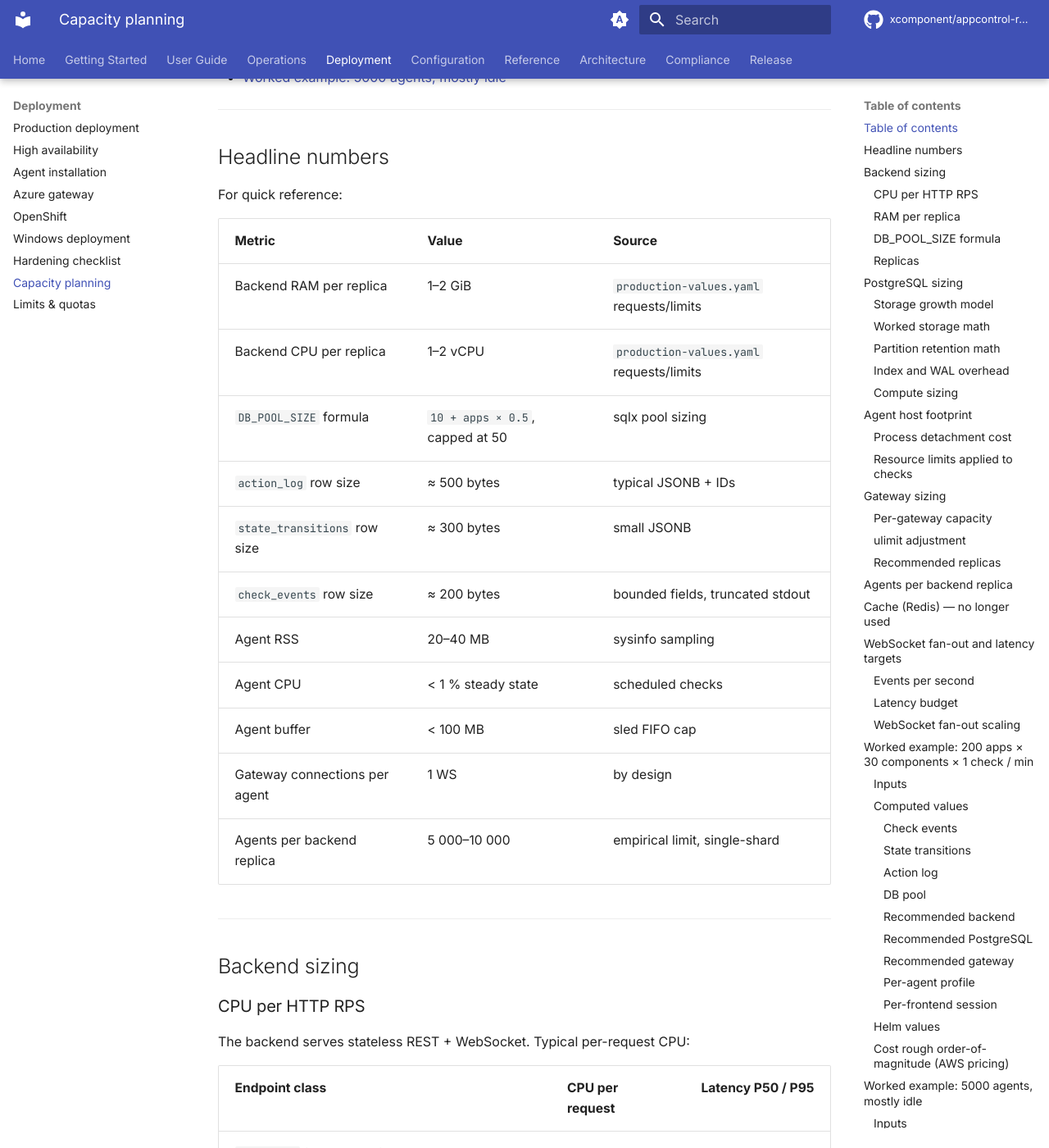
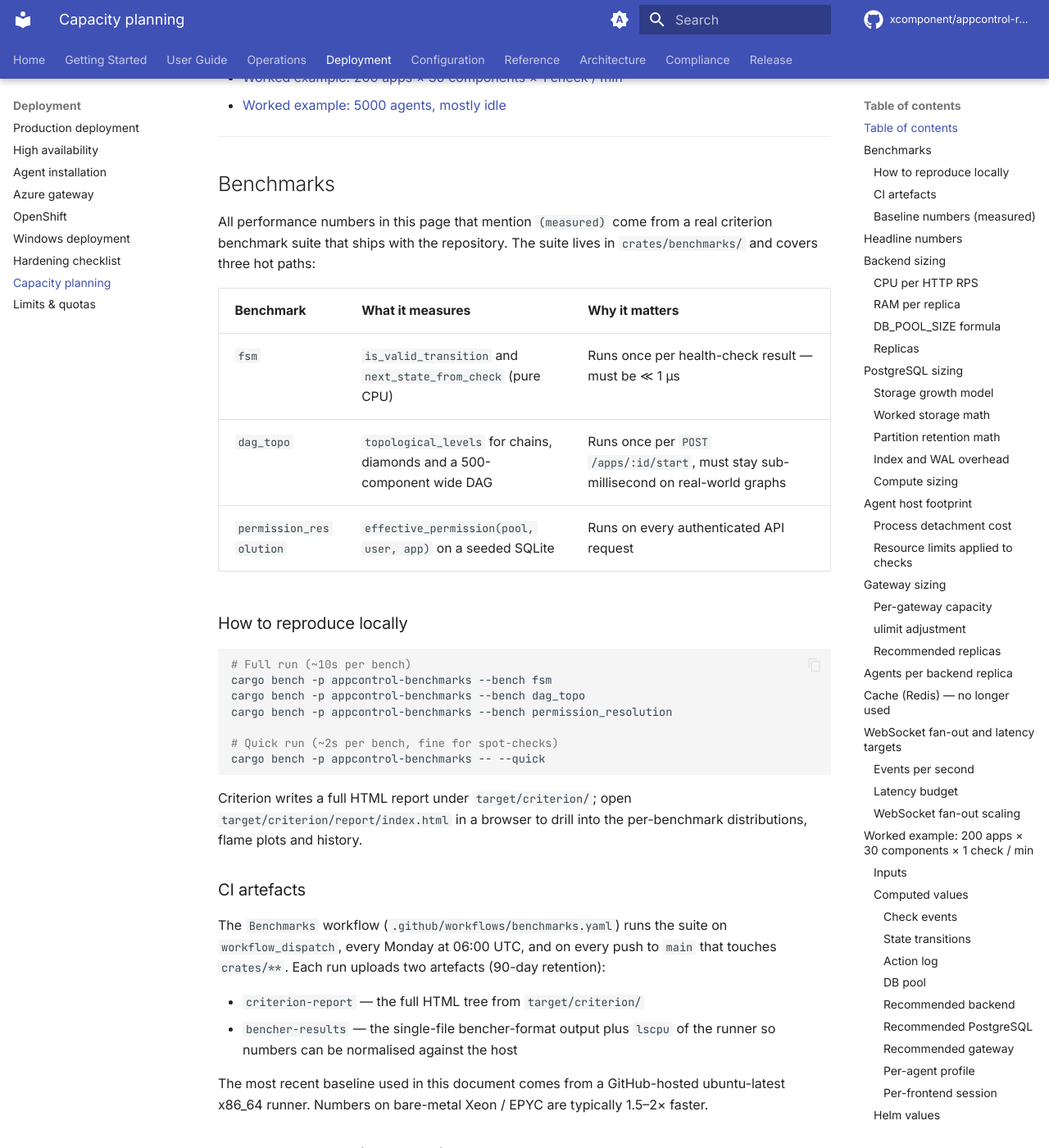
Before and after one commit to fredericcarre/appcontrol, an MkDocs documentation site: the page built from docs/CAPACITY_PLANNING.md, in a window 1280 px wide and 1400 px high, scrolled down 724 px. Shown: the whole window at 82% size. Built offline with MkDocs 1.6.1 and Material for MkDocs 9.7.7, drawn with Linux system fonts in a browser that asks for light colours; comment, search, counter and statistics services are not loaded; some of the changed text lies outside the part shown.

````diff
--- a/docs/CAPACITY_PLANNING.md
+++ b/docs/CAPACITY_PLANNING.md
@@ -6,6 +6,7 @@ For the topology these resources support, see [High Availability](HIGH_AVAILABIL
 
 ## Table of contents
 
+- [Benchmarks](#benchmarks)
 - [Headline numbers](#headline-numbers)
 - [Backend sizing](#backend-sizing)
 - [PostgreSQL sizing](#postgresql-sizing)
@@ -16,6 +17,82 @@ For the topology these resources support, see [High Availability](HIGH_AVAILABIL
 - [WebSocket fan-out and latency targets](#websocket-fan-out-and-latency-targets)
 - [Worked example: 200 apps × 30 components × 1 check / min](#worked-example-200-apps--30-components--1-check--min)
 - [Worked example: 5000 agents, mostly idle](#worked-example-5000-agents-mostly-idle)
+
+---
+
+## Benchmarks
+
+All performance numbers in this page that mention `(measured)` come from a real
+criterion benchmark suite that ships with the repository. The suite lives in
+`crates/benchmarks/` and covers three hot paths:
+
+| Benchmark | What it measures | Why it matters |
+|-----------|------------------|----------------|
+| `fsm` | `is_valid_transition` and `next_state_from_check` (pure CPU) | Runs once per health-check result — must be ≪ 1 µs |
+| `dag_topo` | `topological_levels` for chains, diamonds and a 500-component wide DAG | Runs once per `POST /apps/:id/start`, must stay sub-millisecond on real-world graphs |
+| `permission_resolution` | `effective_permission(pool, user, app)` on a seeded SQLite | Runs on every authenticated API request |
+
+### How to reproduce locally
+
+```bash
+# Full run (~10s per bench)
+cargo bench -p appcontrol-benchmarks --bench fsm
+cargo bench -p appcontrol-benchmarks --bench dag_topo
+cargo bench -p appcontrol-benchmarks --bench permission_resolution
+
+# Quick run (~2s per bench, fine for spot-checks)
+cargo bench -p appcontrol-benchmarks -- --quick
+```
+
+Criterion writes a full HTML report under `target/criterion/`; open
+`target/criterion/report/index.html` in a browser to drill into the
+per-benchmark distributions, flame plots and history.
+
+### CI artefacts
+
+The `Benchmarks` workflow (`.github/workflows/benchmarks.yaml`) runs the suite
+on `workflow_dispatch`, every Monday at 06:00 UTC, and on every push to `main`
+that touches `crates/**`. Each run uploads two artefacts (90-day retention):
+
+- `criterion-report` — the full HTML tree from `target/criterion/`
+- `bencher-results` — the single-file bencher-format output plus `lscpu` of the
+  runner so numbers can be normalised against the host
+
+The most recent baseline used in this document comes from a GitHub-hosted
+ubuntu-latest x86_64 runner. Numbers on bare-metal Xeon / EPYC are typically
+1.5–2× faster.
+
+### Baseline numbers (measured)
+
+Recorded against an ubuntu-latest GitHub-hosted runner, criterion `--quick`
+mode (mean of 3 best samples):
+
+| Bench | Per-call wall clock | Throughput |
+|-------|--------------------:|-----------:|
+| `fsm::is_valid_transition` (single call) | 1.83 ns | 545 Melem/s |
+| `fsm::is_valid_transition` (full 8×8 matrix) | 95.8 ns | 670 Melem/s per entry |
+| `fsm::next_state_from_check` (Running, exit 0 hot path) | 0.98 ns | 1.02 Gelem/s |
+| `fsm::next_state_from_check` (Running, exit 1 → Failed) | 1.63 ns | 613 Melem/s |
+| `fsm::next_state_from_check` (8×3 grid) | 27.4 ns | 876 Melem/s per entry |
+| `dag::topological_levels` (5-node linear chain) | 1.14 µs | 880 sorts/s |
+| `dag::topological_levels` (52-node diamond) | 19.85 µs | 50 400 sorts/s |
+| `dag::topological_levels` (500-node, 10×50 wide DAG) | 2.73 ms | 367 sorts/s |
+| `dag::find_all_dependencies` (500-node DAG, deepest node) | 445 µs | 2 248 lookups/s |
+| `permissions::effective_permission` (10 users / 10 teams / 10 apps / 100 grants) | 370 µs | 2 700 lookups/s |
+| `permissions::effective_permission` (1k users / 100 teams / 1k apps / 10k grants) | 345 µs | 2 900 lookups/s |
+| `permissions::effective_permission` (10k users / 1k teams / 10k apps / 100k grants) | 363 µs | 2 754 lookups/s |
+
+Two observations worth calling out:
+
+1. **The FSM is free**: `next_state_from_check` on the hot path runs in under a
+   nanosecond — i.e. one L1 cache hit. The FSM will never be the bottleneck;
+   the database INSERT that follows always dominates.
+2. **Permission resolution is constant in data set size**: the SQLite query
+   plan is two index-lookups, so the cost is dominated by the per-query
+   round-trip (~ 350 µs on SQLite, faster on PostgreSQL where pgbouncer keeps
+   connections warm). A 1000× bigger fixture does not move the number. This
+   is why we cache `effective_permission` per-request rather than caching
+   results.
 
 ---
 
@@ -287,14 +364,15 @@ Total: ≈ 5–10 events/s sustained, with bursts to 50/s during operations. Mul
 
 ### Latency budget
 
-| Hop | Target P95 |
-|-----|-----------:|
-| Agent → Gateway (WS frame) | 5 ms |
-| Gateway → Backend (WS frame) | 5 ms |
-| Backend → DB INSERT | 10 ms |
-| Backend → WS Hub fan-out | 5 ms |
-| Backend → Frontend WS frame | 10 ms |
-| **Total agent-event → UI render** | **35 ms** |
+| Hop | Target P95 | Notes |
+|-----|-----------:|-------|
+| Agent → Gateway (WS frame) | 5 ms | network-bound |
+| Gateway → Backend (WS frame) | 5 ms | network-bound |
+| Backend FSM decision | < 1 µs | _measured_ — `next_state_from_check` is ≈ 1 ns/call; FSM cost is invisible against the rest of the chain |
+| Backend → DB INSERT | 10 ms | `state_transitions` INSERT, sqlx round-trip dominates |
+| Backend → WS Hub fan-out | 5 ms | DashMap iteration; permission check is < 400 µs (_measured_) |
+| Backend → Frontend WS frame | 10 ms | network-bound |
+| **Total agent-event → UI render** | **35 ms** | |
 
 If your install consistently exceeds 100 ms agent-event → UI latency, monitor:
 
````
Also changed, not shown: README.en.md (+10 -0 lines), README.md (+10 -0 lines), docs/LIMITS.md (+1 -1 lines), 2 other files.
